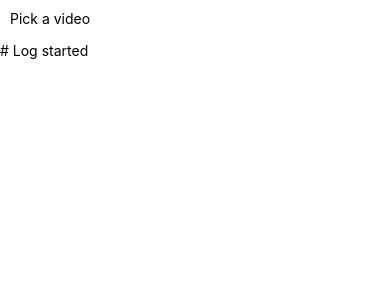
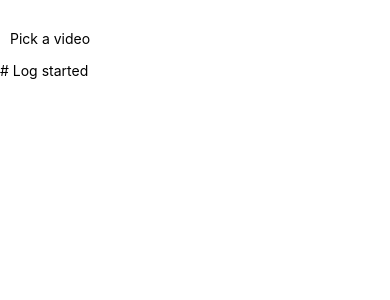
Before and after one commit to bd-dm/rn-videocompress-test, a React Native app: screen / in a window 390 px wide. Shown: the top 300 px of the page. Built offline with nearby package versions, Linux system fonts and the light colour scheme; what react-native would draw is missing.

Commit message:
Сделал вывод информации о видео

```diff
--- a/App.js
+++ b/App.js
@@ -10,7 +10,7 @@ import {
   Pressable,
   ActivityIndicator,
 } from 'react-native';
-import {RNFFmpeg} from 'react-native-ffmpeg';
+import {RNFFprobe, RNFFmpeg} from 'react-native-ffmpeg';
 import RNFS from 'react-native-fs';
 
 import {launchImageLibrary} from 'react-native-image-picker';
@@ -77,6 +77,13 @@ const App = () => {
     }
   };
 
+  const getVideoInfo = () => async () => {
+    const result = await RNFFprobe.getMediaInformation(state.videoUri);
+    const info = result.getMediaProperties();
+    log('Video info:');
+    Object.entries(info).forEach(([key, value]) => log(`\t ${key}: ${value}`));
+  };
+
   const pickVideo = (videoUri) => {
     setState((prevState) => ({
       ...prevState,
@@ -101,11 +108,7 @@ const App = () => {
   return (
     <>
       <StatusBar barStyle="dark-content" />
-      <SafeAreaView>
-        <ScrollView
-          contentInsetAdjustmentBehavior="automatic"
-          style={styles.scrollView}
-        />
+      <View style={styles.header}>
         {state.isLoading && (
           <ActivityIndicator size="small" color={Colors.primary} />
         )}
@@ -113,8 +116,14 @@ const App = () => {
         {state.videoUri && (
           <>
             <Button onPress={getVideoFrame(1)}>Show first frame</Button>
+            <Button onPress={getVideoInfo()}>Get video info</Button>
           </>
         )}
+      </View>
+
+      <ScrollView
+        contentInsetAdjustmentBehavior="automatic"
+        style={styles.scrollView}>
         {state.thumbnailUri && (
           <Image
             source={{
@@ -131,12 +140,15 @@ const App = () => {
             </Text>
           ))}
         </View>
-      </SafeAreaView>
+      </ScrollView>
     </>
   );
 };
 
 const styles = StyleSheet.create({
+  header: {
+    marginTop: 20,
+  },
   scrollView: {
     backgroundColor: Colors.lighter,
   },
```
